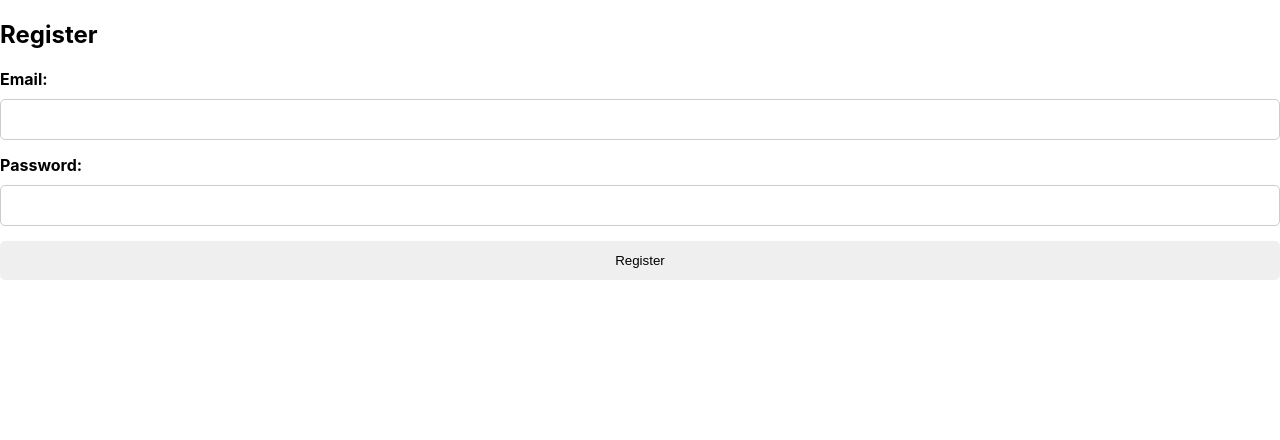
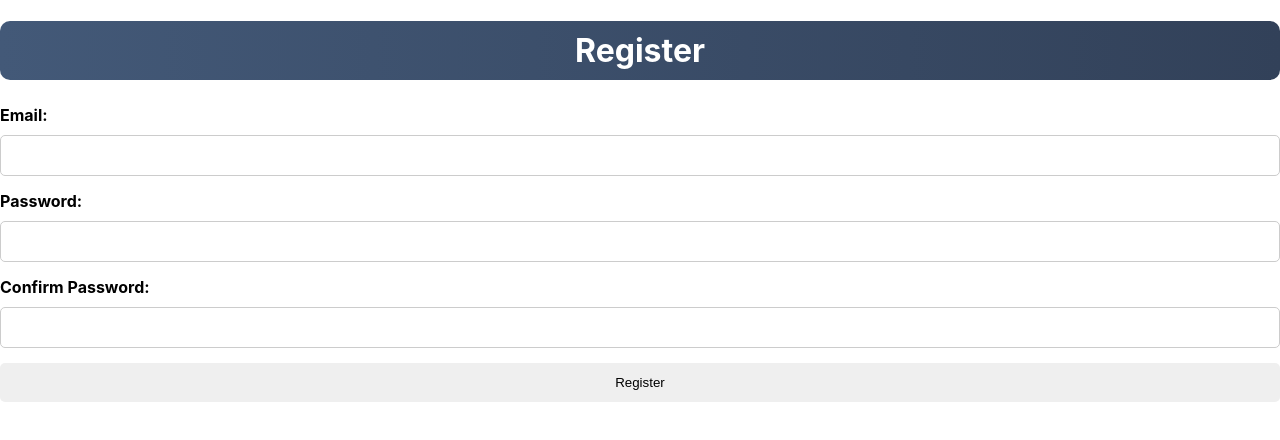
Before and after one commit to Shailesh12-svg/client, a React (Create React App) app: page /signup in a window 1280 px wide. Shown: the top 440 px of the page. Built offline with nearby package versions, Linux system fonts and the light colour scheme.

Commit message:
intial commit

```diff
--- a/src/App.js
+++ b/src/App.js
@@ -6,6 +6,7 @@ import Homepage from "./components/Homepage/Homepage";
 import Machine from "./components/Machine/Machine";
 import About from "./components/About/About";
 import Contact from "./components/Contributors/Contributors";
+import Data from "./components/Data-Visuals/Data";
 const appRouter =createBrowserRouter([
   {
   path:'/',
@@ -30,7 +31,12 @@ const appRouter =createBrowserRouter([
   {
     path:'/contact',
     element:<Contact/>
+  },
+  {
+    path:'/data',
+    element:<Data/>
   }
+
 
 ]);
 
--- a/src/components/Login/Login.js
+++ b/src/components/Login/Login.js
@@ -6,7 +6,9 @@ const Login = () => {
   const [email, setEmail] = useState('');
   const [password, setPassword] = useState('');
 
-
+  function signup(){
+    window.location.href ='/signup';
+  }
 
    async function handleClick(){
     const opts = {
@@ -51,6 +53,7 @@ const Login = () => {
           <label htmlFor="fpasswd" name="passwd" id="fpasswd">Password:</label>
           <input type='password' name="passwd" id="fpasswd" onChange={(e) => setPassword(e.target.value)} value={password} /><br />
           <button type="button" onClick={handleClick}>LogIn</button>
+          <button type="button" onClick ={signup}>SignUp</button>
         </form>
     </div>
   );
--- a/src/components/Machine/Machine.js
+++ b/src/components/Machine/Machine.js
@@ -29,6 +29,9 @@ const PredictWaterQuality = () => {
     setFormData({ ...formData, [name]: parseFloat(value) });
   };
 
+  const handleData =()=>{
+    window.location.href="./data"
+  }
   const handleSubmit = async (e) => {
     e.preventDefault();
     try {
@@ -203,6 +206,7 @@ const PredictWaterQuality = () => {
           </Col>
         </Row>
         <Button type="submit">Predict Water Quality</Button>
+        <Button type="button" onClick={handleData}>Data-Visualization</Button>
       </Form>
       {predictionResult && (
           <div>
--- a/src/components/NavBar/NavBar.js
+++ b/src/components/NavBar/NavBar.js
@@ -33,8 +33,10 @@ function Navbar() {
           <NavbarLinkContainer>
             <NavbarLink to="/homepage"> Home</NavbarLink>
             <NavbarLink to="/machine"> Analyser</NavbarLink>
+
             <NavbarLink to="/about"> About</NavbarLink>
             <NavbarLink to="/contact"> Contributors</NavbarLink>
+
             <OpenLinksButton
               onClick={() => {
                 setExtendNavbar((curr) => !curr);
--- a/src/components/Signup/signup.js
+++ b/src/components/Signup/signup.js
@@ -1,45 +1,62 @@
 import React, { useState } from 'react';
-import axios from 'axios';
+import "./signup.css";
 
-function Register() {
+const SignUp = () => {
   const [email, setEmail] = useState('');
   const [password, setPassword] = useState('');
-    const [message, setMessage] = useState('');
+  const [confirmPassword, setConfirmPassword] = useState('');
+  const [error, setError] = useState(null);
 
-    const handleRegister = async () => {
-        try {
-            const response = await axios.post('http://your-backend-url/register', {
-                email: email,
-                password: password
+  async function handleRegister() {
+    if (password !== confirmPassword) {
+      setError('Passwords do not match');
+      return;
+    }
+
+    const opts = {
+      method: 'POST',
+      headers: {
+        'Content-Type': 'application/json'
+      },
+      body: JSON.stringify({
+        "email": email,
+        "password": password
+      })
+    };
+
+    await fetch("http://127.0.0.1:5000/register", opts)
+      .then(resp => {
+        if (!resp.ok) {
+          throw new Error('Failed to register');
+        }
+        return resp.json();
+      })
+      .then(data => {
+        // Handle successful registration
+        alert('Registration successful');
+        window.location.href = '/'; // Redirect to login page after registration
+      })
+      .catch(error => {
+        setError('Registration failed. Please try again.');
+        console.error("There was an error", error);
       });
-            setMessage(response.data.msg);
-            // Clear the form fields after successful registration
-            setEmail('');
-            setPassword('');
-        } catch (error) {
-            if (error.response) {
-                setMessage(error.response.data.msg);
-            } else {
-                setMessage('An error occurred. Please try again later.');
-            }
-        }
   };
 
   return (
-        <div>
-            <h2>Register</h2>
-            <div>
-                <label>Email:</label>
-                <input type="email" value={email} onChange={(e) => setEmail(e.target.value)} />
-            </div>
-            <div>
-                <label>Password:</label>
-                <input type="password" value={password} onChange={(e) => setPassword(e.target.value)} />
-            </div>
-            <button onClick={handleRegister}>Register</button>
-            {message && <p>{message}</p>}
+    <div className='Registration'>
+      <form className='form'>
+        <h1>Register</h1>
+        <label htmlFor="email">Email:</label>
+        <input type='text' id="email" value={email} onChange={(e) => setEmail(e.target.value)} /><br />
+        <label htmlFor="password">Password:</label>
+        <input type='password' id="password" onChange={(e) => setPassword(e.target.value)} value={password} /><br />
+        <label htmlFor="confirmPassword">Confirm Password:</label>
+        <input type='password' id="confirmPassword" onChange={(e) => setConfirmPassword(e.target.value)} value={confirmPassword} /><br />
+        <button type="button" onClick={handleRegister}>Register</button>
+        {error && <p className="error-message">{error}</p>}
+      </form>
     </div>
   );
 }
 
-export default Register;
+export default SignUp;
```
Also changed, not shown: src/components/Data-Visuals/Data.js (added, +76 -0 lines). Lines whose indentation alone changed are shown as unchanged.
